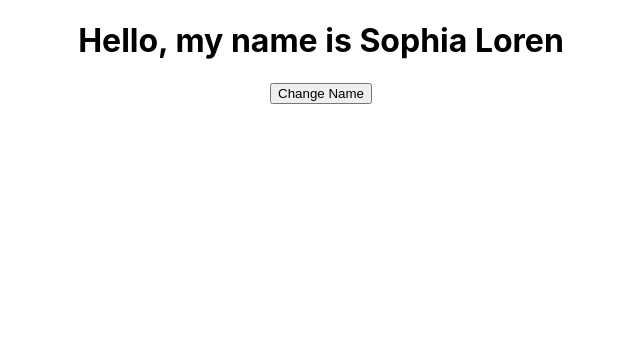
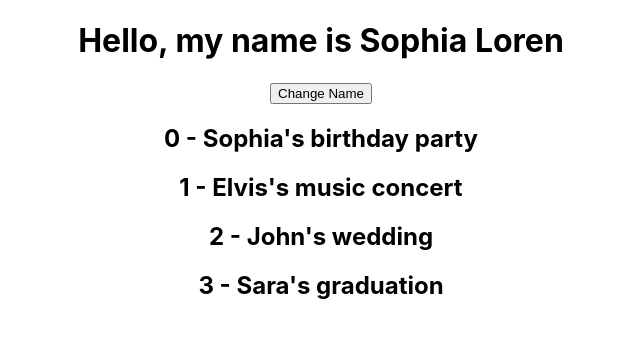
Before and after one commit to siomarapantarotto/react-playground, a React (Create React App) app: page / in a window 1280 px wide. Shown: the top 338 px of the page, without its empty margins (319-959 px from the left). Built offline with nearby package versions, Linux system fonts and the light colour scheme.

Commit message:
Outputting list of events with id and index

```diff
--- a/src/App.js
+++ b/src/App.js
@@ -5,6 +5,12 @@ function App() {
 
   // attribute name and method setName
   const [name, setName] = useState("Sophia Loren");
+  const [events, setEvents] = useState([
+    { title: "Sophia's birthday party", id: 1 },
+    { title: "Elvis's music concert", id: 2 },
+    { title: "John's wedding", id: 3 },
+    { title: "Sara's graduation", id: 4 }
+  ]);
 
   const handleClick = () => {
     setName("Elvis Presley");
@@ -15,6 +21,11 @@ function App() {
     <div className="App">
       <h1>Hello, my name is {name}</h1>
       <button onClick={handleClick}>Change Name</button>
+      {events.map((event, index) => (
+        <div key={event.id}>
+          <h2>{index} - {event.title}</h2>
+        </div>
+      ))}
     </div>
   );
 }
```
